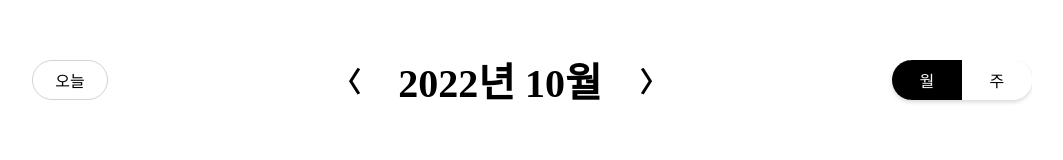
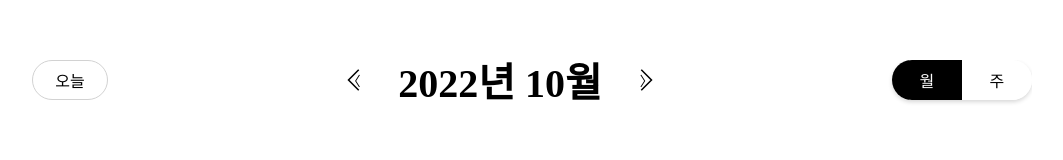
Before and after one commit to seookun/musinsa-calendar, a React (Vite) app: page / in a window 1280 px wide. Shown: the top 160 px of the page, without its empty margins (108-1171 px from the left). Built offline with nearby package versions, Linux system fonts and the light colour scheme.

Commit message:
fix: apply svg to prev, next button

```diff
--- a/src/components/Calendar/Calendar.scss
+++ b/src/components/Calendar/Calendar.scss
@@ -46,12 +46,21 @@
   &__prev,
   &__next {
     padding: 0;
+    width: 13px;
+    height: 26px;
     border: none;
-    font-size: 27px;
-    font-weight: 700;
-    color: #000;
     background: transparent;
     cursor: pointer;
+  }
+
+  &__prev {
+    background: url('../../assets/arrow_prev.svg') no-repeat;
+    background-size: 13px 26px;
+  }
+
+  &__next {
+    background: url('../../assets/arrow_next.svg') no-repeat;
+    background-size: 13px 26px;
   }
 
   /* Right */
```
